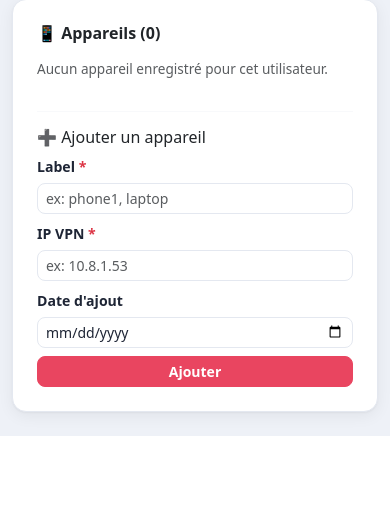
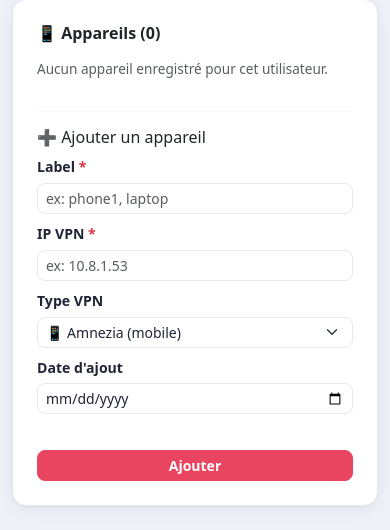
Before and after one commit to benus-code/Fact_vpn, a Flask app: template templates/admin_user.html in a window 390 px wide. Shown: the part 706-1236 px from the top of the page. Before the commit the page ends 1142 px from the top, so only its background shows below. Run offline with Flask 3, Linux system fonts and the light colour scheme; the template is opened without the code that fills it, so the values that code supplies are empty.

Commit message:
feat: dual VPN support — AmneziaVPN (mobile) + PiVPN (PC)
app.py:
- Add PIVPN_CONFIGS = "/home/benus/configs"
- Import Response from flask
- DB migration: peers.vpn_type column (DEFAULT 'amnezia', rétrocompat)
- Add iptables_block_host / iptables_unblock_host (host, no docker)
- Add pivpn_get_config(label): reads /home/benus/configs/<label>.conf
- Add block_peer / unblock_peer dispatch by vpn_type
- Update 5 routes to use dispatch (supprimer, suspendre, reactiver,
  suspendre_tout, ajouter_paiement)
- admin_ajouter_peer: read and store vpn_type from form
- New route GET /admin/peer/config/<id>: downloads .conf for PiVPN peers

admin_user.html:
- Peers table: Type column with 📱 Amnezia / 💻 PiVPN badge
- PiVPN peers show ⬇ .conf download button
- Add peer form: vpn_type selector (Amnezia / PiVPN)

cron_expire.py:
- Dispatch block by vpn_type: PiVPN → host iptables, Amnezia → docker exec

https://claude.ai/code/session_01NAseAi1BwtBqsjvprjHD7b

```diff
--- a/app.py
+++ b/app.py
@@ -17,15 +17,16 @@ from email.mime.multipart import MIMEMultipart
 from datetime import date, datetime, timedelta
 from functools import wraps
 from flask import (Flask, render_template, request, redirect,
-                   url_for, session, flash, g)
+                   url_for, session, flash, g, Response)
 from werkzeug.security import generate_password_hash, check_password_hash as wz_check
 
 app = Flask(__name__)
 app.secret_key = os.environ.get("VPN_SECRET_KEY", "CHANGE_CE_SECRET_EN_PROD_SVP")
 
-DB_PATH      = "/opt/vpn-billing/vpn_billing.db"
-CONTAINER    = "amnezia-awg"
-WG_INTERFACE = "wg0"
+DB_PATH       = "/opt/vpn-billing/vpn_billing.db"
+CONTAINER     = "amnezia-awg"
+WG_INTERFACE  = "wg0"
+PIVPN_CONFIGS = "/home/benus/configs"
 
 # Valeurs par défaut — insérées en BDD si absentes
 SETTINGS_DEFAULTS = {
@@ -90,6 +91,12 @@ def init_app_db():
     try:
         conn.execute("ALTER TABLE peers ADD COLUMN date_ajout DATE")
         conn.execute("UPDATE peers SET date_ajout = DATE('now') WHERE date_ajout IS NULL")
+    except sqlite3.OperationalError:
+        pass
+
+    # Colonne vpn_type sur peers (amnezia=smartphone, pivpn=PC)
+    try:
+        conn.execute("ALTER TABLE peers ADD COLUMN vpn_type TEXT DEFAULT 'amnezia'")
     except sqlite3.OperationalError:
         pass
 
@@ -192,6 +199,7 @@ def iptables_block_peer(ip_vpn):
         return False
 
 def iptables_unblock_peer(ip_vpn):
+    """Débloque un peer Amnezia (via docker exec)."""
     ip = ip_vpn.split("/")[0]
     for direction in ["-s", "-d"]:
         try:
@@ -202,6 +210,48 @@ def iptables_unblock_peer(ip_vpn):
         except subprocess.CalledProcessError:
             pass
     return True
+
+def iptables_block_host(ip_vpn):
+    """Bloque un peer PiVPN par iptables sur le host (pas Docker)."""
+    ip = ip_vpn.split("/")[0]
+    try:
+        subprocess.run(["iptables", "-I", "FORWARD", "-s", ip, "-j", "DROP"], check=True, capture_output=True)
+        subprocess.run(["iptables", "-I", "FORWARD", "-d", ip, "-j", "DROP"], check=True, capture_output=True)
+        return True
+    except subprocess.CalledProcessError as e:
+        app.logger.error(f"iptables_block_host failed: {e.stderr}")
+        return False
+
+def iptables_unblock_host(ip_vpn):
+    """Débloque un peer PiVPN (iptables host)."""
+    ip = ip_vpn.split("/")[0]
+    for direction in ["-s", "-d"]:
+        try:
+            subprocess.run(["iptables", "-D", "FORWARD", direction, ip, "-j", "DROP"], check=True, capture_output=True)
+        except subprocess.CalledProcessError:
+            pass
+    return True
+
+def pivpn_get_config(label):
+    """Retourne le contenu du fichier .conf PiVPN, ou None si introuvable."""
+    path = os.path.join(PIVPN_CONFIGS, f"{label}.conf")
+    try:
+        with open(path, "r") as f:
+            return f.read()
+    except FileNotFoundError:
+        return None
+
+def block_peer(peer):
+    """Dispatch : bloque selon le type VPN du peer."""
+    if peer["vpn_type"] == "pivpn":
+        return iptables_block_host(peer["ip_vpn"])
+    return iptables_block_peer(peer["ip_vpn"])
+
+def unblock_peer(peer):
+    """Dispatch : débloque selon le type VPN du peer."""
+    if peer["vpn_type"] == "pivpn":
+        return iptables_unblock_host(peer["ip_vpn"])
+    return iptables_unblock_peer(peer["ip_vpn"])
 
 # ─── Routes publiques ─────────────────────────────────────────────────────────
 @app.route("/")
@@ -450,6 +500,25 @@ def admin_user_detail(uid):
     )
 
 # ─── Gestion des peers ────────────────────────────────────────────────────────
+@app.route("/admin/peer/config/<int:peer_id>")
+@login_required
+@admin_required
+def admin_peer_config(peer_id):
+    """Télécharge le fichier .conf PiVPN d'un peer."""
+    peer = get_db().execute("SELECT * FROM peers WHERE id = ?", (peer_id,)).fetchone()
+    if not peer or peer["vpn_type"] != "pivpn":
+        flash("Config disponible uniquement pour les peers PiVPN.", "danger")
+        return redirect(request.referrer or url_for("admin_panel"))
+    config = pivpn_get_config(peer["label"])
+    if not config:
+        flash(f"Fichier {peer['label']}.conf introuvable dans {PIVPN_CONFIGS}.", "danger")
+        return redirect(request.referrer or url_for("admin_panel"))
+    return Response(
+        config,
+        mimetype="text/plain",
+        headers={"Content-Disposition": f"attachment; filename={peer['label']}.conf"}
+    )
+
 @app.route("/admin/peer/ajouter", methods=["POST"])
 @login_required
 @admin_required
@@ -458,20 +527,20 @@ def admin_ajouter_peer():
     label      = request.form["label"].strip()
     ip_vpn     = request.form["ip_vpn"].strip()
     date_ajout = request.form.get("date_ajout") or date.today().isoformat()
+    vpn_type   = request.form.get("vpn_type", "amnezia")
     db = get_db()
-    # Vérifie que l'IP n'est pas déjà utilisée
     if db.execute("SELECT id FROM peers WHERE ip_vpn = ?", (ip_vpn,)).fetchone():
         flash(f"L'IP {ip_vpn} est déjà attribuée à un autre appareil.", "danger")
         return redirect(url_for("admin_user_detail", uid=uid))
-    # public_key = placeholder unique (portail sans échange WireGuard)
     public_key = f"MANUAL_{ip_vpn}"
     db.execute(
-        "INSERT INTO peers (user_id, label, public_key, ip_vpn, actif, date_ajout) VALUES (?, ?, ?, ?, 1, ?)",
-        (uid, label, public_key, ip_vpn, date_ajout)
+        "INSERT INTO peers (user_id, label, public_key, ip_vpn, actif, date_ajout, vpn_type) VALUES (?, ?, ?, ?, 1, ?, ?)",
+        (uid, label, public_key, ip_vpn, date_ajout, vpn_type)
     )
     db.commit()
     user = db.execute("SELECT nom FROM users WHERE id = ?", (uid,)).fetchone()
-    flash(f"✅ Appareil « {label} » ({ip_vpn}) ajouté pour {user['nom']}.", "success")
+    type_label = "PiVPN (PC)" if vpn_type == "pivpn" else "Amnezia (mobile)"
+    flash(f"✅ Appareil « {label} » ({ip_vpn}) [{type_label}] ajouté pour {user['nom']}.", "success")
     return redirect(url_for("admin_user_detail", uid=uid))
 
 @app.route("/admin/peer/supprimer/<int:peer_id>", methods=["POST"])
@@ -482,7 +551,7 @@ def admin_supprimer_peer(peer_id):
     peer = db.execute("SELECT * FROM peers WHERE id = ?", (peer_id,)).fetchone()
     if peer:
         uid = peer["user_id"]
-        iptables_unblock_peer(peer["ip_vpn"])  # s'assure que la règle DROP est retirée
+        unblock_peer(peer)  # s'assure que la règle DROP est retirée
         db.execute("DELETE FROM peers WHERE id = ?", (peer_id,))
         db.commit()
         flash(f"Appareil {peer['label']} ({peer['ip_vpn']}) supprimé.", "warning")
@@ -496,7 +565,7 @@ def admin_suspendre_peer(peer_id):
     db   = get_db()
     peer = db.execute("SELECT * FROM peers WHERE id = ?", (peer_id,)).fetchone()
     if peer:
-        ok = iptables_block_peer(peer["ip_vpn"])
+        ok = block_peer(peer)
         db.execute("UPDATE peers SET actif = 0 WHERE id = ?", (peer_id,))
         db.commit()
         flash(f"Peer {peer['label']} ({peer['ip_vpn']}) suspendu {'✅' if ok else '⚠ (erreur iptables)'}.", "warning")
@@ -509,7 +578,7 @@ def admin_reactiver_peer(peer_id):
     db   = get_db()
     peer = db.execute("SELECT * FROM peers WHERE id = ?", (peer_id,)).fetchone()
     if peer:
-        ok = iptables_unblock_peer(peer["ip_vpn"])
+        ok = unblock_peer(peer)
         db.execute("UPDATE peers SET actif = 1 WHERE id = ?", (peer_id,))
         db.commit()
         flash(f"Peer {peer['label']} ({peer['ip_vpn']}) réactivé {'✅' if ok else '⚠ (erreur iptables)'}.", "success")
@@ -522,7 +591,7 @@ def admin_suspendre_tout(uid):
     db    = get_db()
     peers = db.execute("SELECT * FROM peers WHERE user_id = ? AND actif = 1", (uid,)).fetchall()
     for peer in peers:
-        iptables_block_peer(peer["ip_vpn"])
+        block_peer(peer)
         db.execute("UPDATE peers SET actif = 0 WHERE id = ?", (peer["id"],))
     db.execute("UPDATE abonnements SET statut = 'suspendu' WHERE user_id = ?", (uid,))
     db.commit()
@@ -588,7 +657,7 @@ def admin_ajouter_paiement():
     peers = db.execute("SELECT * FROM peers WHERE user_id = ?", (uid,)).fetchall()
     for peer in peers:
         if not peer["actif"]:
-            iptables_unblock_peer(peer["ip_vpn"])
+            unblock_peer(peer)
             db.execute("UPDATE peers SET actif = 1 WHERE id = ?", (peer["id"],))
 
     db.commit()
--- a/templates/admin_user.html
+++ b/templates/admin_user.html
@@ -129,6 +129,7 @@
         <thead class="table-light">
           <tr>
             <th>Label</th>
+            <th>Type</th>
             <th>IP VPN</th>
             <th>Ajouté le</th>
             <th>Statut</th>
@@ -139,6 +140,13 @@
           {% for p in peers %}
           <tr>
             <td><strong>{{ p.label }}</strong></td>
+            <td>
+              {% if p.vpn_type == 'pivpn' %}
+                <span class="badge bg-info text-dark">💻 PiVPN</span>
+              {% else %}
+                <span class="badge bg-secondary">📱 Amnezia</span>
+              {% endif %}
+            </td>
             <td><code>{{ p.ip_vpn }}</code></td>
             <td class="text-muted small">{{ p.date_ajout or '—' }}</td>
             <td>
@@ -155,6 +163,10 @@
               <form method="POST" action="{{ url_for('admin_reactiver_peer', peer_id=p.id) }}">
                 <button class="btn btn-outline-success btn-sm py-0 px-2">Réactiver</button>
               </form>
+              {% endif %}
+              {% if p.vpn_type == 'pivpn' %}
+              <a href="{{ url_for('admin_peer_config', peer_id=p.id) }}"
+                 class="btn btn-outline-info btn-sm py-0 px-2" title="Télécharger la config">⬇ .conf</a>
               {% endif %}
               <form method="POST" action="{{ url_for('admin_supprimer_peer', peer_id=p.id) }}"
                     onsubmit="return confirm('Supprimer {{ p.label }} ({{ p.ip_vpn }}) définitivement ?')">
@@ -186,13 +198,21 @@
                  pattern="^\d{1,3}\.\d{1,3}\.\d{1,3}\.\d{1,3}$"
                  title="Format attendu : 10.8.1.X">
         </div>
-        <div class="col-md-3">
+        <div class="col-md-2">
+          <label class="form-label small">Type VPN</label>
+          <select name="vpn_type" class="form-select form-select-sm">
+            <option value="amnezia">📱 Amnezia (mobile)</option>
+            <option value="pivpn">💻 PiVPN (PC)</option>
+          </select>
+        </div>
+        <div class="col-md-2">
           <label class="form-label small">Date d'ajout</label>
           <input type="date" name="date_ajout" class="form-control form-control-sm"
                  value="{{ today.isoformat() }}">
         </div>
-        <div class="col-md-3">
-          <button class="btn btn-sm btn-primary w-100">Ajouter</button>
+        <div class="col-md-2">
+          <label class="form-label small">&nbsp;</label>
+          <button class="btn btn-sm btn-primary w-100 d-block">Ajouter</button>
         </div>
       </form>
     </div>
```
Also changed, not shown: cron_expire.py (+11 -10 lines).
